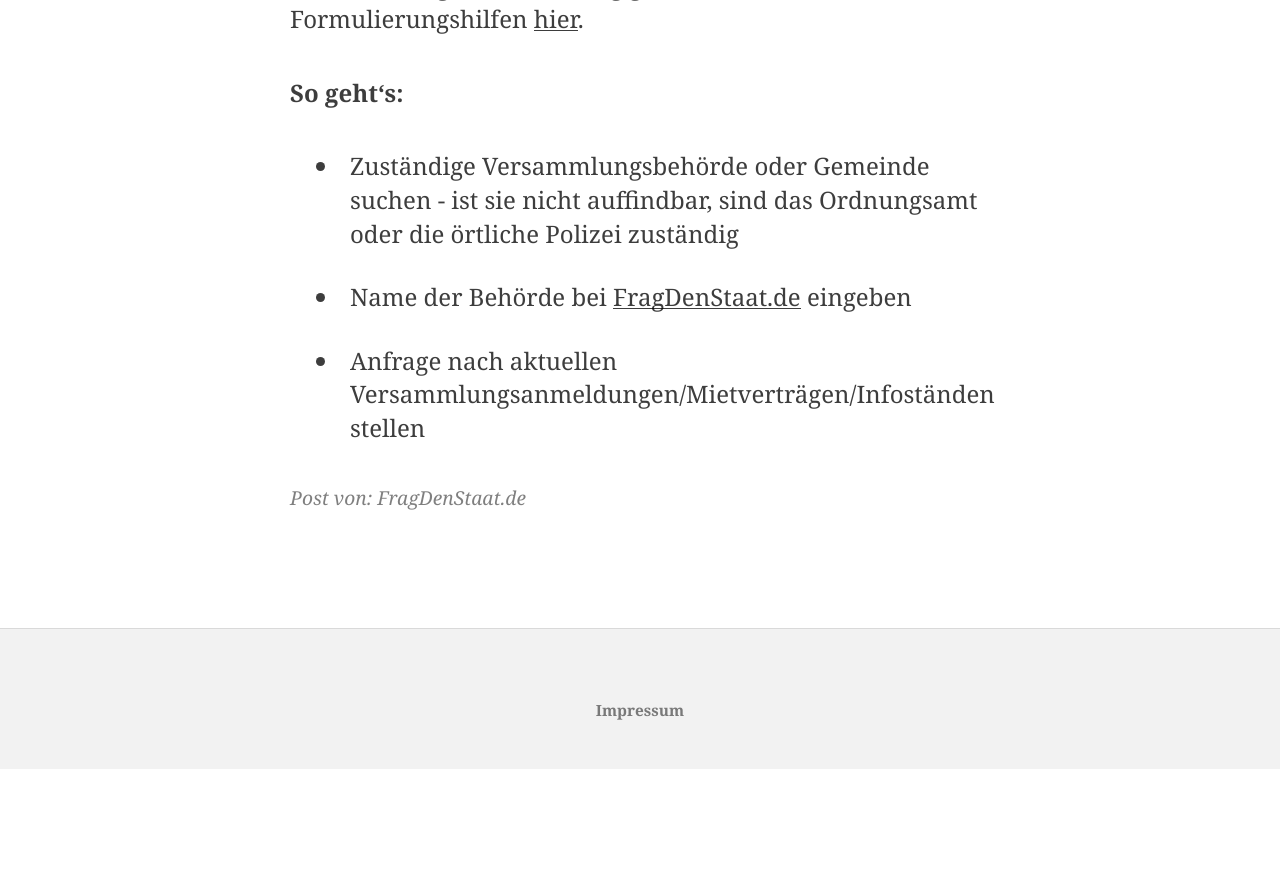
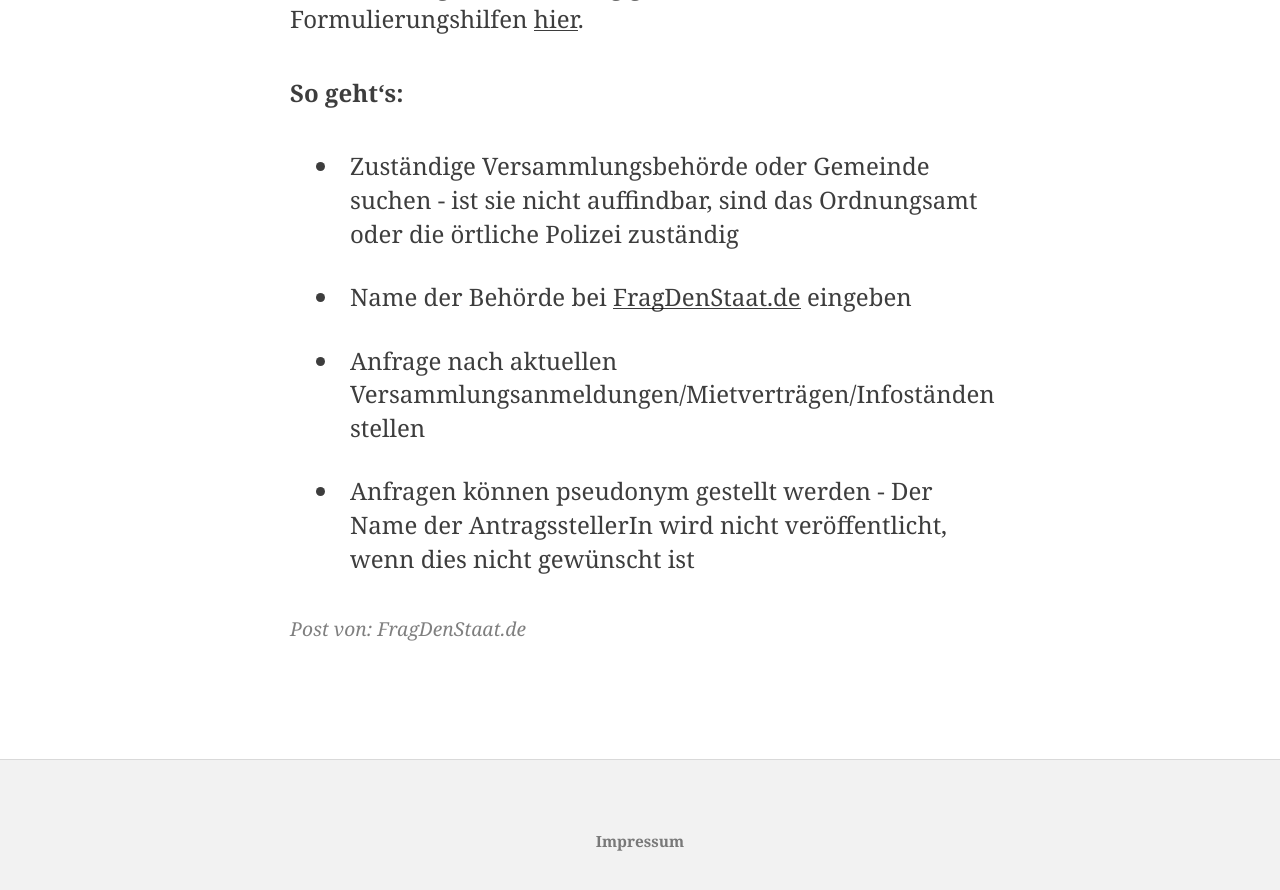
Before and after one commit to okfde/blog.fragdenstaat.de, a Jekyll site: the page built from _posts/2017/2017-03-14-demos-afd.md, in a window 1280 px wide and 900 px high, scrolled down 1889 px. Shown: the top 890 px of the window. Built offline with Jekyll 4.4.1, drawn with Linux system fonts in a browser that asks for light colours; before the commit the page ends 2658 px from its top, so only the background shows below that.

Commit message:
Update 2017-03-14-demos-afd.md

```diff
--- a/_posts/2017/2017-03-14-demos-afd.md
+++ b/_posts/2017/2017-03-14-demos-afd.md
@@ -23,3 +23,4 @@ Ein Beispiel für eine erfolgreiche Anfrage nach AfD-Versammlungen in Hamburg [g
 * Zuständige Versammlungsbehörde oder Gemeinde suchen - ist sie nicht auffindbar, sind das Ordnungsamt oder die örtliche Polizei zuständig
 * Name der Behörde bei [FragDenStaat.de](https://fragdenstaat.de/behoerden/) eingeben
 * Anfrage nach aktuellen Versammlungsanmeldungen/Mietverträgen/Infoständen stellen
+* Anfragen können pseudonym gestellt werden - Der Name der AntragsstellerIn wird nicht veröffentlicht, wenn dies nicht gewünscht ist
```
